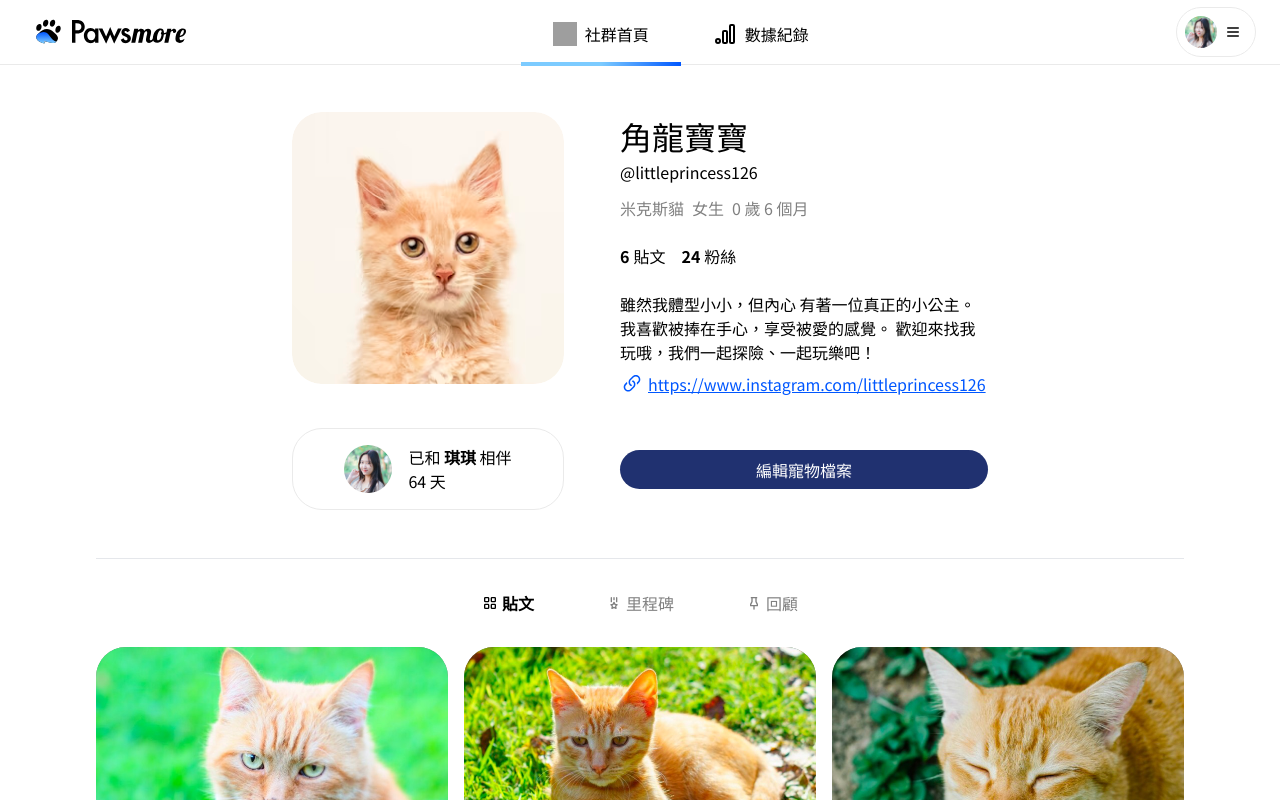
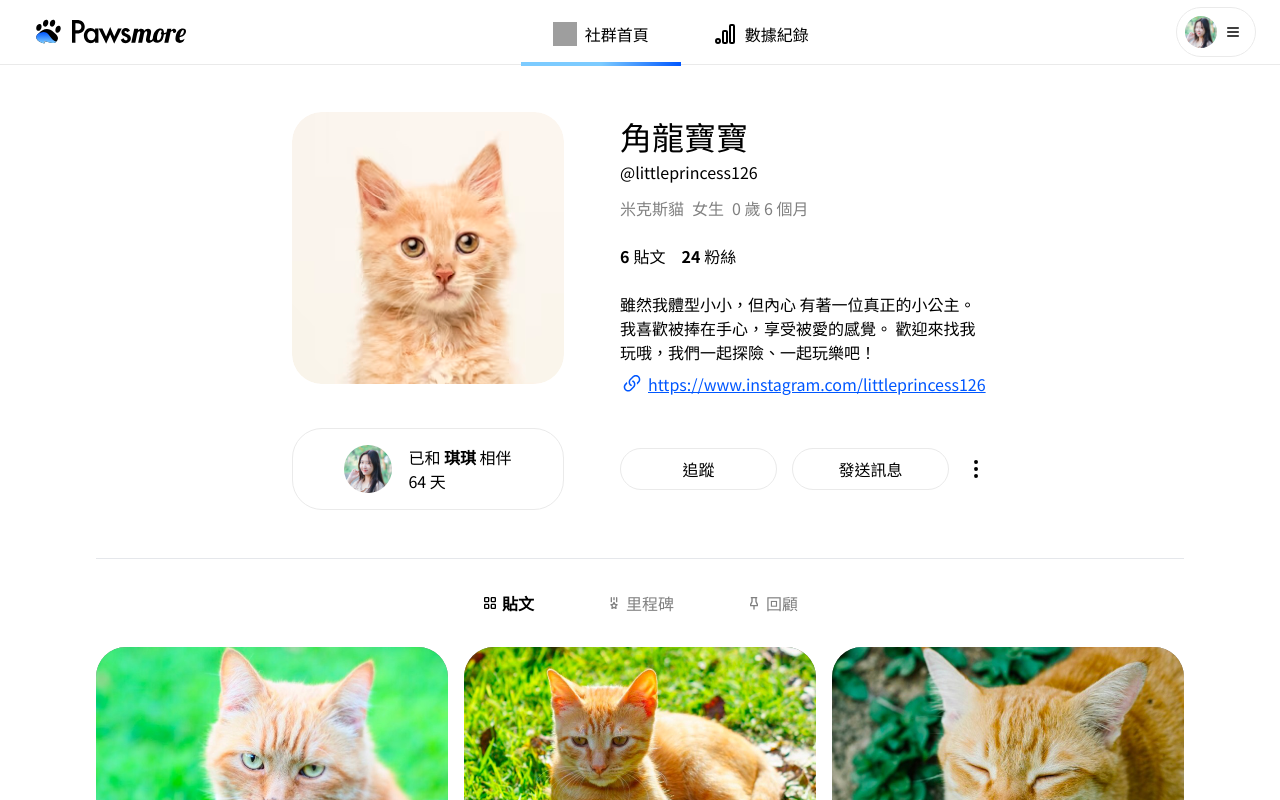
Before and after one commit to penspulse326/rocket_pawsmore, a Next.js app: page /test/pet_profile in a window 1280 px wide. Shown: the top 800 px of the page. Built offline with nearby package versions, Linux system fonts and the light colour scheme; grey boxes are pictures that could not be loaded.

Commit message:
style: add buttons on others' pet page

```diff
--- a/src/components/petProfile/ProfileCard.tsx
+++ b/src/components/petProfile/ProfileCard.tsx
@@ -1,6 +1,7 @@
 import { useState } from "react";
 import Image from "next/image";
 import ShowNetworkListCard from "./ShowNetworkListCard";
+import { IconDotsVertical } from "@tabler/icons-react";
 
 const ProfileCard = () => {
   const [isDisplayed, setIsDisplayed] = useState(false);
@@ -83,13 +84,34 @@ const ProfileCard = () => {
     );
   };
   const Button = () => {
+    const isMyPet: boolean = false;
     return (
-      <button
-        className="w-full max-h-[39px] bg-primary text-white rounded-[300px] py-2"
-        type="button"
-      >
-        編輯寵物檔案
-      </button>
+      <>
+        {isMyPet ? (
+          <button
+            className="w-full bg-primary text-white rounded-[300px] py-2"
+            type="button"
+          >
+            編輯寵物檔案
+          </button>
+        ) : (
+          <div className="flex gap-x-[15px] items-center w-full">
+            <button
+              className="max-w-[157px] w-full hover:bg-primary hover:text-white border border-stroke hover:border-primary rounded-[300px] py-2"
+              type="button"
+            >
+              追蹤
+            </button>
+            <button
+              className="max-w-[157px] w-full hover:bg-primary hover:text-white border border-stroke hover:border-primary rounded-[300px] py-2"
+              type="button"
+            >
+              發送訊息
+            </button>
+            <IconDotsVertical size={24} className="hover:cursor-pointer" />
+          </div>
+        )}
+      </>
     );
   };
   return (
```
